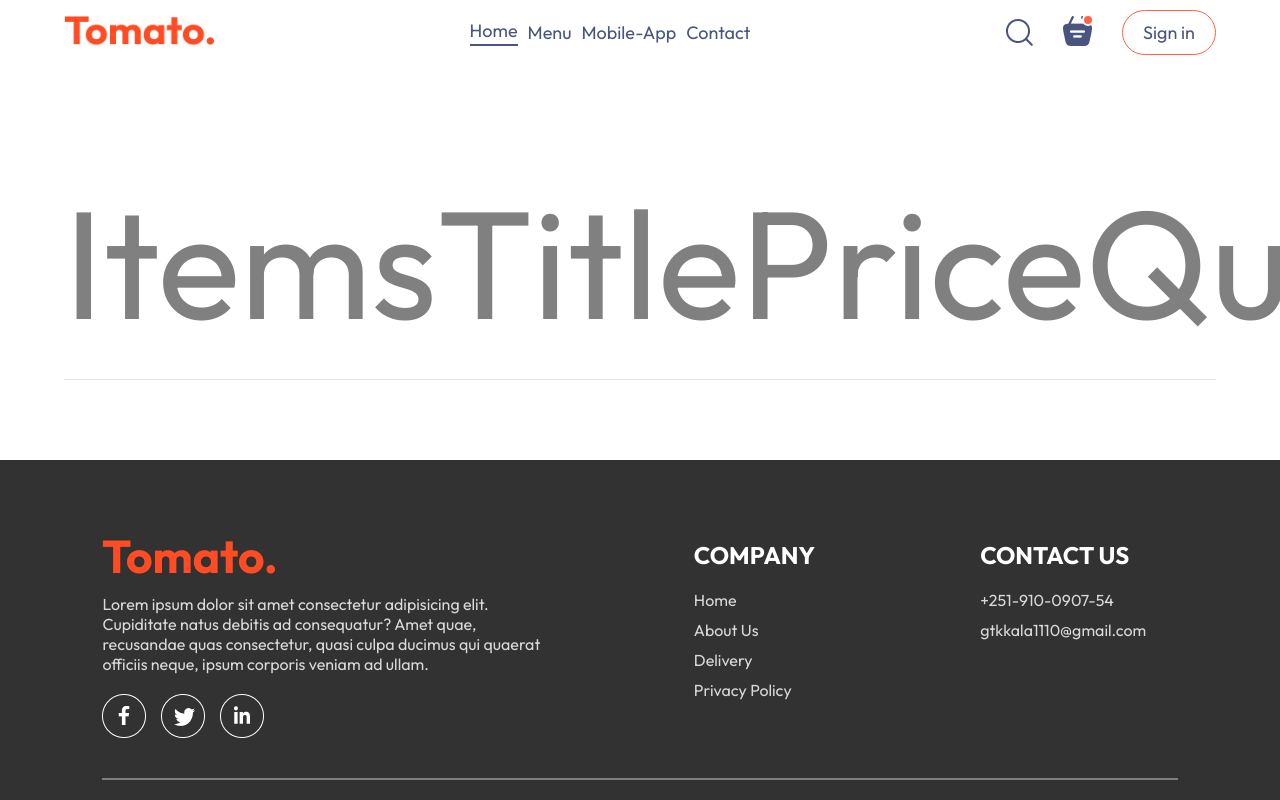
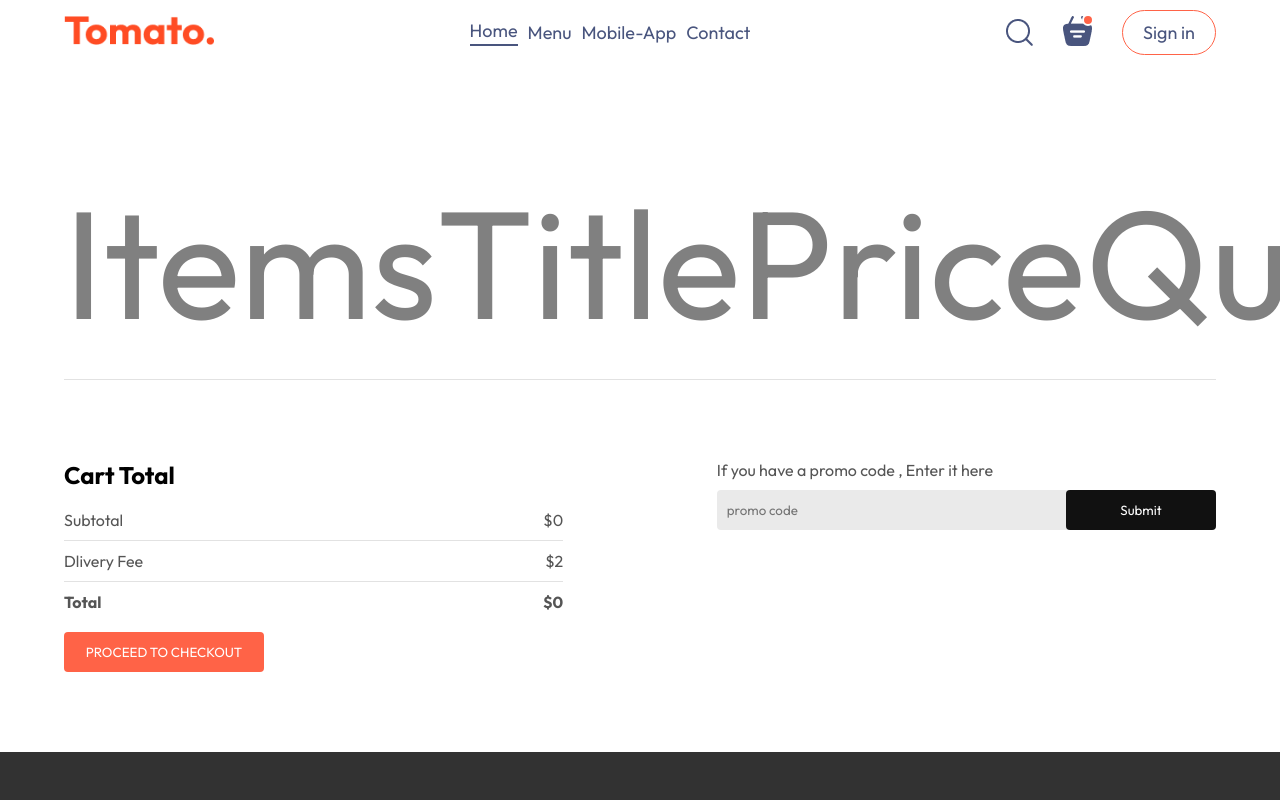
Before and after one commit to GTK-kala/React-Food-Delivery-App, a React (Vite) app in the folder React-Food-App/: page /cart in a window 1280 px wide. Shown: the top 800 px of the page. Built offline with nearby package versions, Linux system fonts and the light colour scheme.

Commit message:
Eighteenth commit

```diff
--- a/React-Food-App/src/Pages/Cart/Cart.css
+++ b/React-Food-App/src/Pages/Cart/Cart.css
@@ -23,3 +23,61 @@
 .cart-items-item .cross{
     cursor: pointer;
 }
+.cart-bottom{
+    margin-top: 80px;
+    display: flex;
+    justify-content: space-between;
+    gap: max(12vw,20px);
+}
+.cart-total{
+    flex: 1;
+    display: flex;
+    flex-direction: column;
+    gap: 20px;
+}
+.cart-total-details{
+    display: flex;
+    justify-content: space-between;
+    color: #555;
+}
+.cart-total hr{
+    margin: 10px 0px;
+}
+.cart-total button{
+    border: none;
+    color: #fff;
+    background-color: tomato;
+    width: max(15vw,200px);
+    padding: 12px 0px;
+    border-radius: 4px;
+    cursor: pointer;
+}
+.cart-promocode{
+    flex: 1;
+}
+.cart-promocode p{
+    color: #555;
+}
+.cart-promocode-input{
+    margin-top: 10px;
+    display: flex;
+    justify-content: space-between;
+    align-items: center;
+    background-color: #eaeaea;
+    border-radius: 4px;
+}
+.cart-promocode-input input{
+    background: transparent;
+    border: none;
+    outline: none;
+    padding-left: 10px;
+}
+.cart-promocode-input button{
+    width: max(10vw,150px);
+    padding: 12px 5px;
+    background-color: #111;
+    border: none;
+    color: #fff;
+    border-radius: 4px;
+    cursor: pointer;
+}
--- a/React-Food-App/src/Pages/Cart/Cart.jsx
+++ b/React-Food-App/src/Pages/Cart/Cart.jsx
@@ -3,7 +3,9 @@
 import { StoreContext } from "../../Context/StoreContext";
 
 const Cart = () => {
+
   const { cartItems, food_list, RemoveFromCart } = useContext(StoreContext);
+
   return (
     <div className="cart">
       <div className="cart-items">
@@ -24,10 +26,10 @@
                 <div className="cart-items-title cart-items-item">
                   <img src={item.image} alt="" />
                   <p>{item.name}</p>
-                  <p>{item.price}</p>
+                  <p>$ {item.price}</p>
                   <p>{cartItems[item._id]}</p>
-                  <p>{item.price * cartItems[item._id]}</p>
-                  <p className="cross">x</p>
+                  <p>$ {item.price * cartItems[item._id]}</p>
+                  <p className="cross" onClick={() =>RemoveFromCart(item._id)}>x</p>
                 </div>
                 <hr />
               </div>
@@ -35,6 +37,37 @@
           }
         })}
       </div>
+      <div className="cart-bottom">
+        <div className="cart-total">
+          <h2>Cart Total</h2>
+          <div>
+            <div className="cart-total-details">
+              <p>Subtotal</p>
+              <p>${0}</p>
+            </div>
+            <hr />
+            <div className="cart-total-details">
+              <p>Dlivery Fee</p>
+              <p>${2}</p>
+            </div>
+            <hr />
+            <div className="cart-total-details">
+              <b>Total</b>
+              <b>${0}</b>
+            </div>
+          </div>
+          <button>PROCEED TO CHECKOUT</button>
+        </div>
+        <div className="cart-promocode">
+          <div>
+            <p>If you have a promo code , Enter it here</p>
+            <div className="cart-promocode-input">
+              <input type="text" placeholder="promo code"/>
+              <button>Submit</button>
+            </div>
+          </div>
+        </div>
+      </div>
     </div>
   );
 };
```
